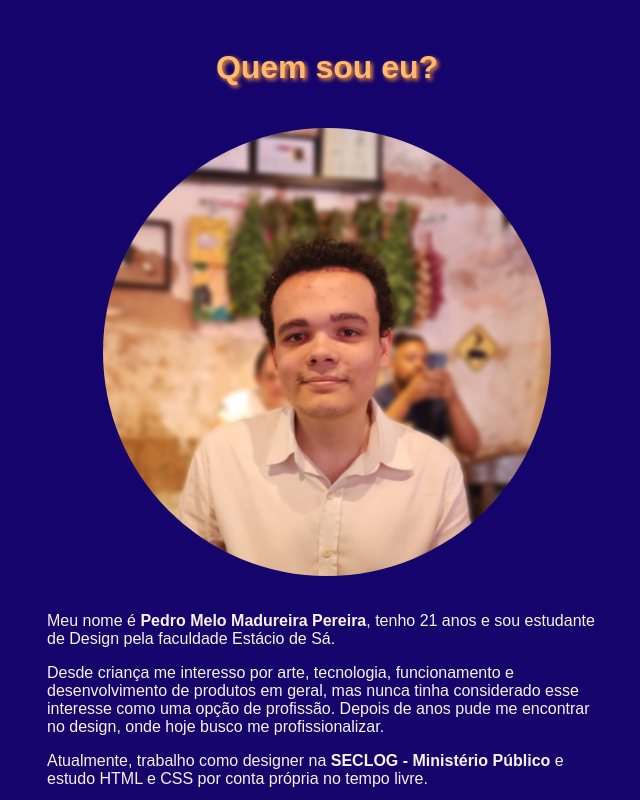
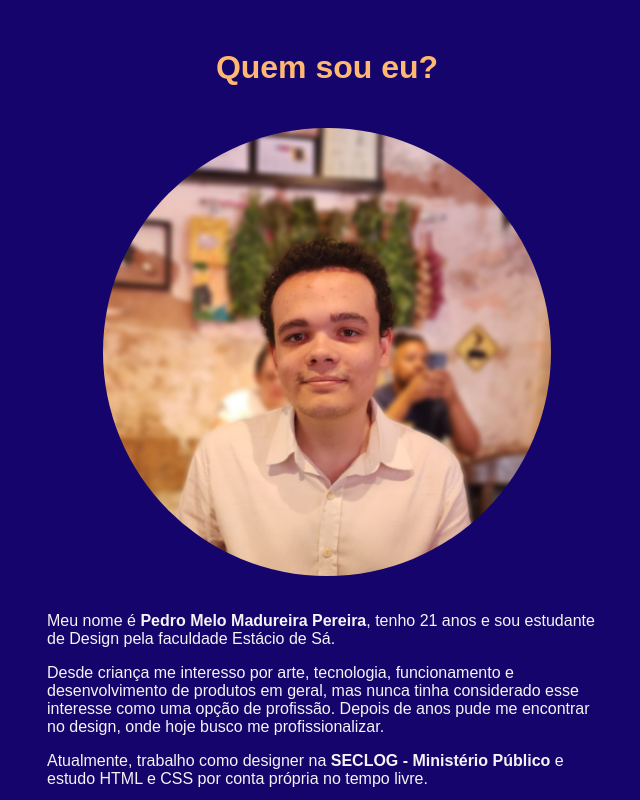
Before and after one commit to pedromelomp/Testeestagiariowebdesigner, a plain HTML site: page index.html in a window 1280 px wide. Shown: the top 800 px of the page, without its empty margins (313-953 px from the left). Drawn offline with Linux system fonts and the light colour scheme.

Commit message:
style.css

```diff
--- a/style.css
+++ b/style.css
@@ -33,7 +33,6 @@ h1{
   text-align: center;
   font-size: 2em;
   font-weight: bolder;
-  text-shadow: 2px 2px 4px #ff9933;
 }
 
 h2{
```
